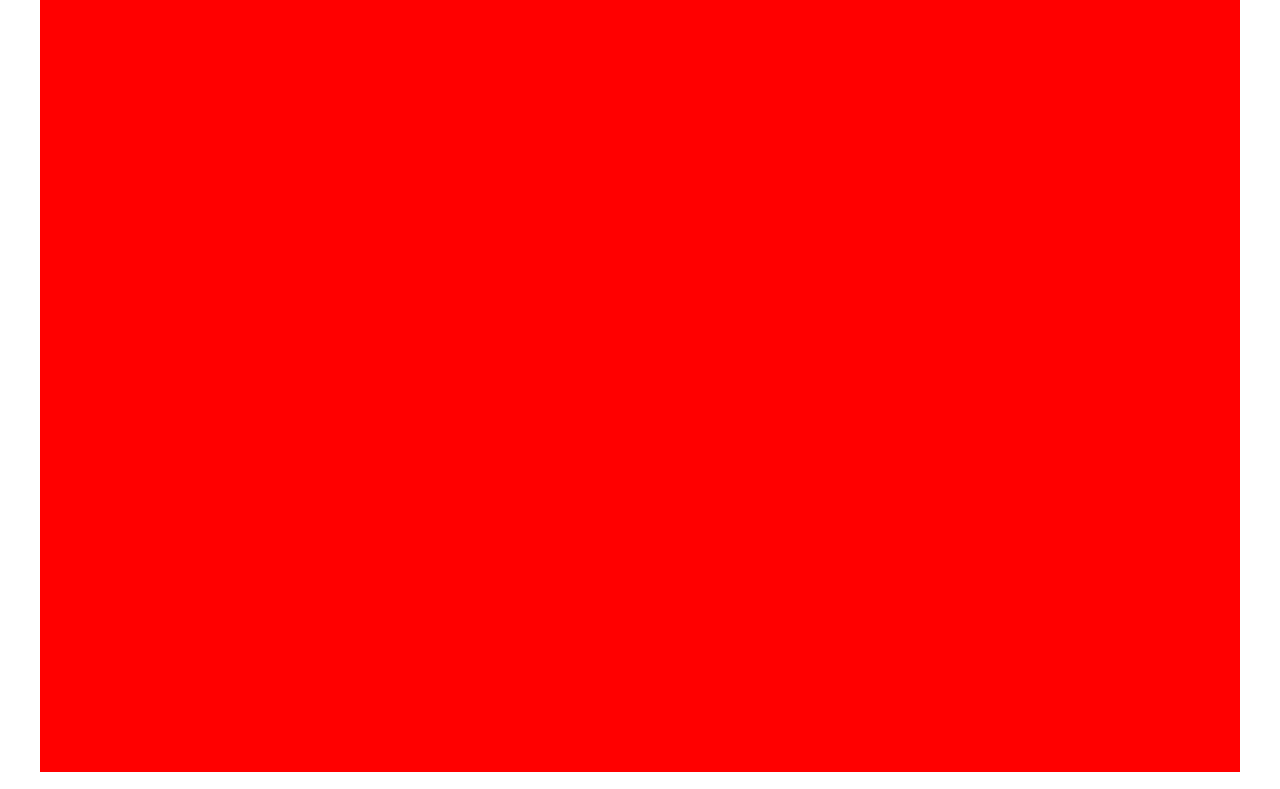
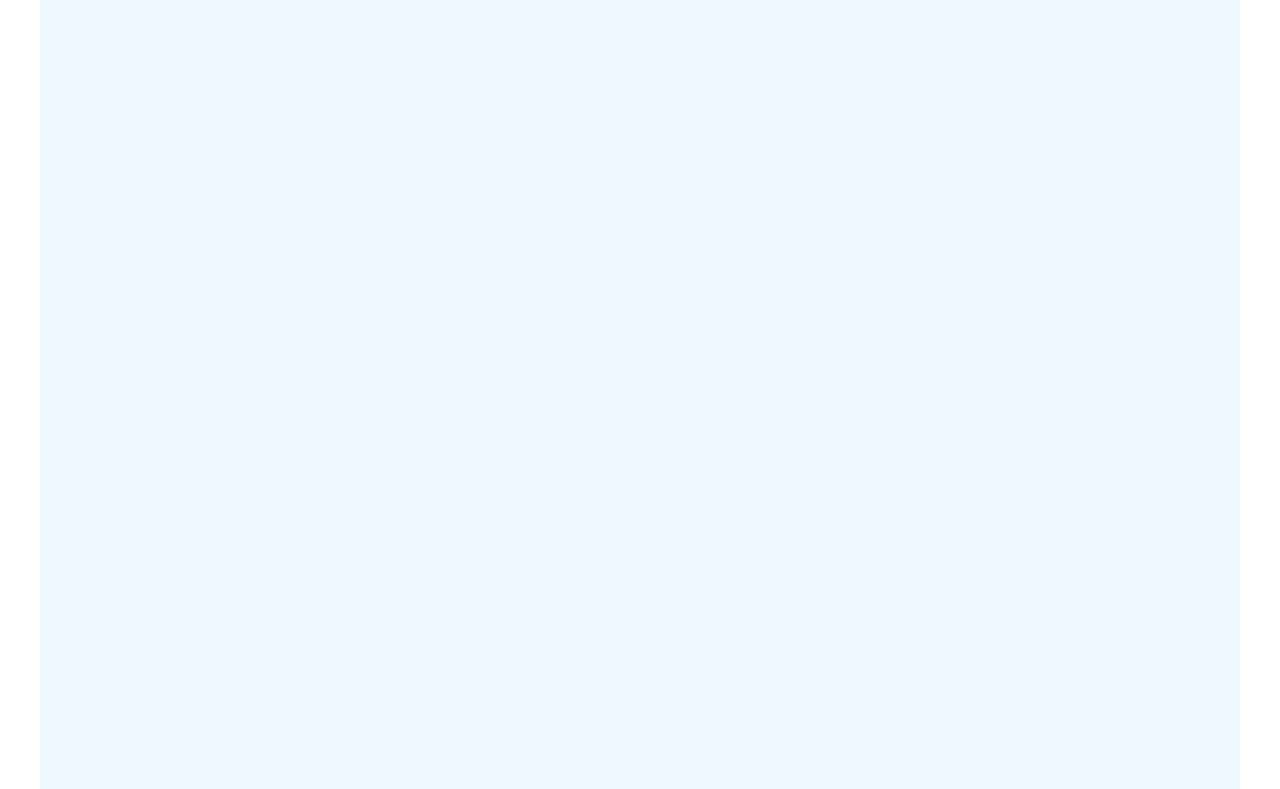
Before and after one commit to Valentina-2608/Vocabulary_app, a website: page game6.html in a window 1280 px wide. Shown: the part 236-1025 px from the top of the page. Drawn offline with Linux system fonts and the light colour scheme.

Commit message:
Add styles for block_game6

```diff
--- a/css/style.css
+++ b/css/style.css
@@ -1418,3 +1418,14 @@ h2{
     left:0px;
     background-color:aliceblue;
 }
+
+
+
+.block_game6{
+    width:100%;
+    height:900px;
+    position: absolute;
+    top:80px;
+    left:0px;
+    background-color:aliceblue;
+}
```
